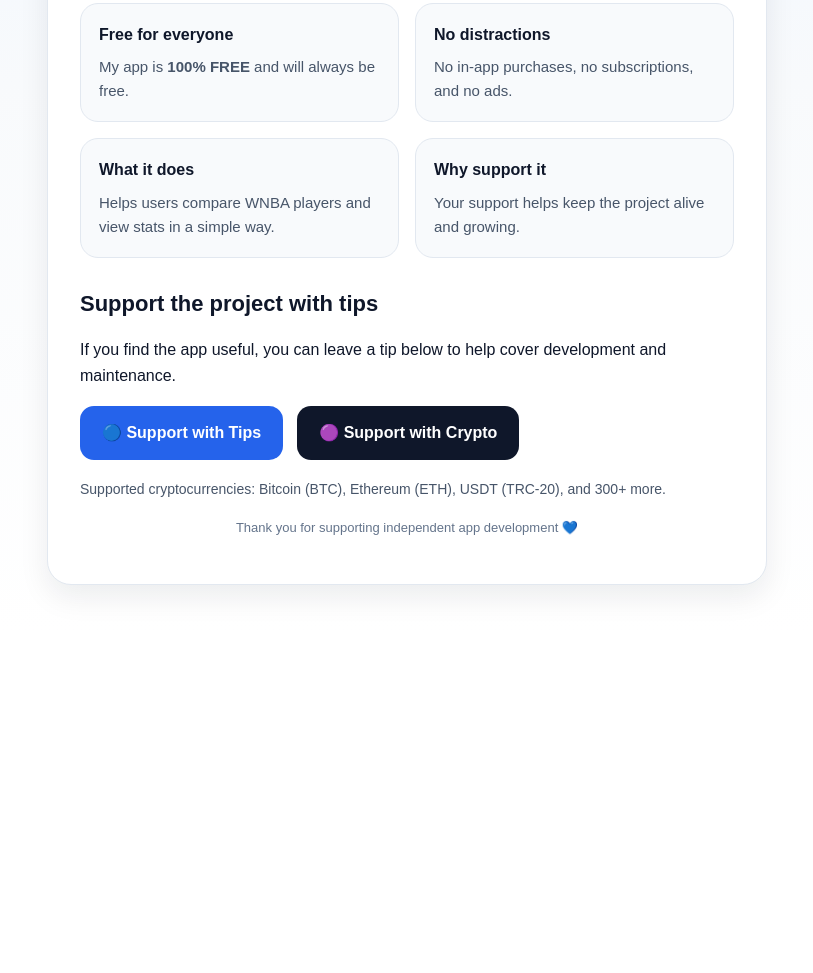
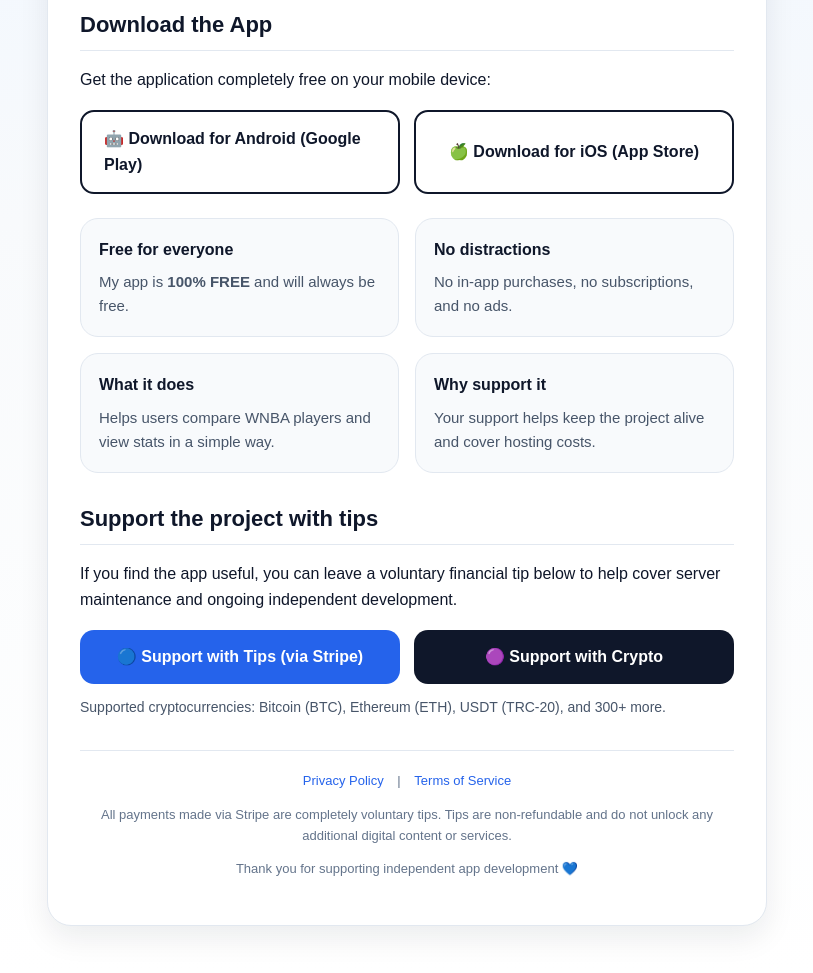
Before and after one commit to Edward-Serdioukov/my-wnba-app-donate, a plain HTML site: page index.html in a window 1280 px wide. Shown: the part 281-1254 px from the top of the page, without its empty margins (233-1046 px from the left). Before the commit the page ends 914 px from the top, so only its background shows below. Drawn offline with Linux system fonts and the light colour scheme.

Commit message:
Update index.html

```diff
--- a/index.html
+++ b/index.html
@@ -96,6 +96,8 @@
         .section-title {
             margin: 28px 0 12px;
             font-size: 22px;
+            border-bottom: 1px solid var(--border);
+            padding-bottom: 8px;
         }
 
         .button-row {
@@ -103,6 +105,7 @@
             flex-wrap: wrap;
             gap: 14px;
             margin-top: 18px;
+            margin-bottom: 10px;
         }
 
         .btn {
@@ -117,6 +120,8 @@
             font-size: 16px;
             transition: transform 0.15s ease, background 0.15s ease;
             min-height: 52px;
+            flex: 1;
+            min-width: 200px;
         }
 
         .btn:hover {
@@ -141,22 +146,43 @@
             background: #111827;
         }
 
+        .btn-store {
+            background: #ffffff;
+            color: #0f172a;
+            border: 2px solid #0f172a;
+        }
+
+        .btn-store:hover {
+            background: #f1f5f9;
+        }
+
         .note {
-            margin-top: 18px;
+            margin-top: 12px;
             font-size: 14px;
             color: var(--muted);
         }
 
         .footer {
             text-align: center;
-            margin-top: 18px;
+            margin-top: 32px;
+            padding-top: 20px;
+            border-top: 1px solid var(--border);
             color: #64748b;
             font-size: 13px;
         }
 
-        .highlight {
-            color: var(--success);
-            font-weight: 700;
+        .footer-links {
+            margin-bottom: 12px;
+        }
+
+        .footer-links a {
+            color: var(--primary);
+            text-decoration: none;
+            margin: 0 10px;
+        }
+
+        .footer-links a:hover {
+            text-decoration: underline;
         }
 
         @media (max-width: 640px) {
@@ -179,6 +205,7 @@
 
             .btn {
                 width: 100%;
+                flex: none;
             }
         }
     </style>
@@ -193,6 +220,22 @@
             <p class="subtitle">
                 This is a free, ad-free WNBA app for fans who want to compare players, track stats, and explore the season with clean visual charts and easy-to-read insights.
             </p>
+
+            <!-- НАЧАЛО БЛОКА С ССЫЛКАМИ НА СТОРЫ -->
+            <h2 class="section-title">Download the App</h2>
+            <p>Get the application completely free on your mobile device:</p>
+            <div class="button-row">
+                <!-- Вставьте вашу ссылку на Google Play вместо # -->
+                <a href="https://play.google.com/store/apps/details?id=ВАШ_ID_ПАКЕТА" target="_blank" class="btn btn-store">
+                    🤖 Download for Android (Google Play)
+                </a>
+
+                <!-- Вставьте вашу ссылку на App Store вместо # (когда появится) -->
+                <a href="#" target="_blank" class="btn btn-store">
+                    🍏 Download for iOS (App Store)
+                </a>
+            </div>
+            <!-- КОНЕЦ БЛОКА С ССЫЛКАМИ НА СТОРЫ -->
 
             <div class="grid">
                 <div class="card">
@@ -212,22 +255,22 @@
 
                 <div class="card">
                     <h2>Why support it</h2>
-                    <p>Your support helps keep the project alive and growing.</p>
+                    <p>Your support helps keep the project alive and cover hosting costs.</p>
                 </div>
             </div>
 
             <h2 class="section-title">Support the project with tips</h2>
 
             <p>
-                If you find the app useful, you can leave a tip below to help cover development and maintenance.
+                If you find the app useful, you can leave a voluntary financial tip below to help cover server maintenance and ongoing independent development.
             </p>
 
             <div class="button-row">
-                <a href="https://buy.stripe.com/6oUfZj3Zr1gR15i8tt7wA00" class="btn btn-primary">
-                    🔵 Support with Tips
+                <a href="https://buy.stripe.com/6oUfZj3Zr1gR15i8tt7wA00" target="_blank" class="btn btn-primary">
+                    🔵 Support with Tips (via Stripe)
                 </a>
 
-                <a href="https://nowpayments.io/donation/mywnbaplayers" class="btn btn-secondary">
+                <a href="https://nowpayments.io/donation/mywnbaplayers" target="_blank" class="btn btn-secondary">
                     🟣 Support with Crypto
                 </a>
             </div>
@@ -236,9 +279,17 @@
                 Supported cryptocurrencies: Bitcoin (BTC), Ethereum (ETH), USDT (TRC-20), and 300+ more.
             </p>
 
-            <p class="footer">
-                Thank you for supporting independent app development 💙
-            </p>
+            <!-- ЮРИДИЧЕСКИЙ ПОДВАЛ ДЛЯ STRIPE -->
+            <div class="footer">
+                <div class="footer-links">
+                    <a href="privacy.html" target="_blank">Privacy Policy</a> |
+                    <a href="terms.html" target="_blank">Terms of Service</a>
+                </div>
+                <p>
+                    All payments made via Stripe are completely voluntary tips. Tips are non-refundable and do not unlock any additional digital content or services.
+                </p>
+                <p>Thank you for supporting independent app development 💙</p>
+            </div>
         </div>
     </div>
 </body>
```
